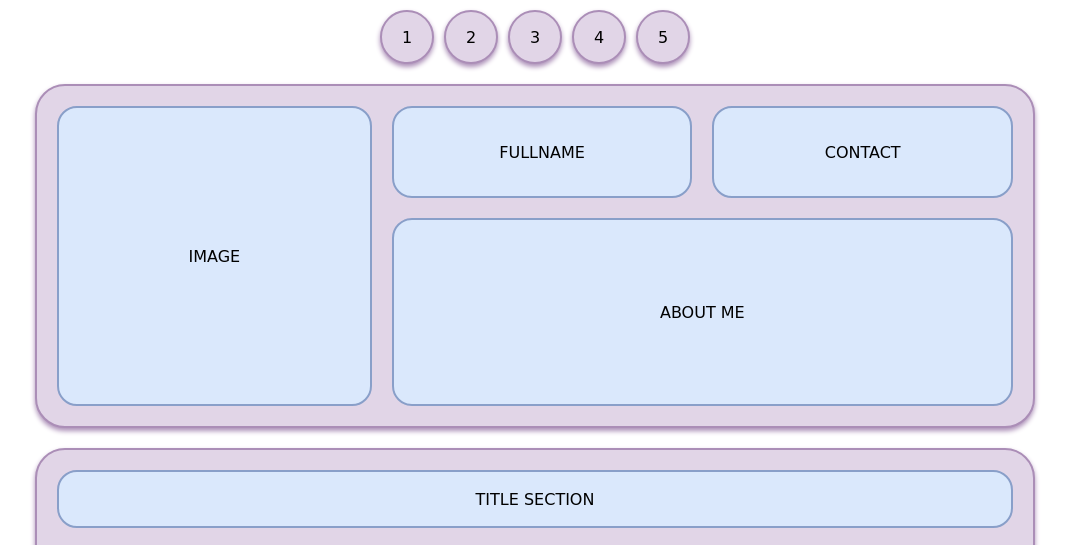
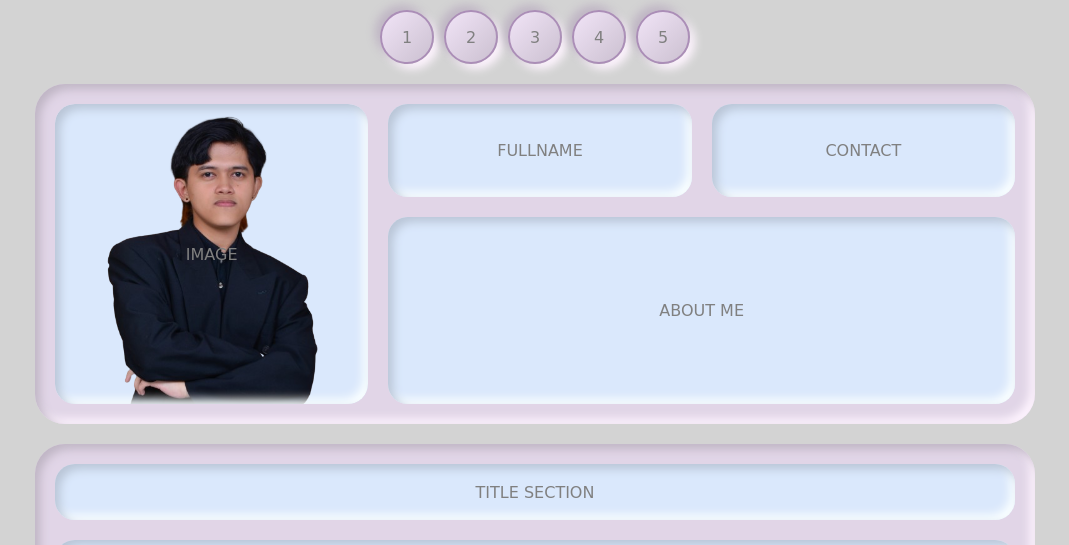
Before and after one commit to NARVS1999/portfolio-cms, a plain HTML site: page index.html in a window 1280 px wide. Shown: the top 545 px of the page, without its empty margins (105-1174 px from the left). Drawn offline with Linux system fonts and the light colour scheme.

Commit message:
run neo design

```diff
--- a/index.html
+++ b/index.html
@@ -6,7 +6,7 @@
     <meta name="viewport" content="width=device-width, initial-scale=1.0">
     <title>JP Narvasa</title>
     <link rel="stylesheet" href="style.css">
-    <!-- <link rel="stylesheet" href="style-neo.css"> -->
+    <link rel="stylesheet" href="style-neo.css">
 </head>
 
 <body>
```
